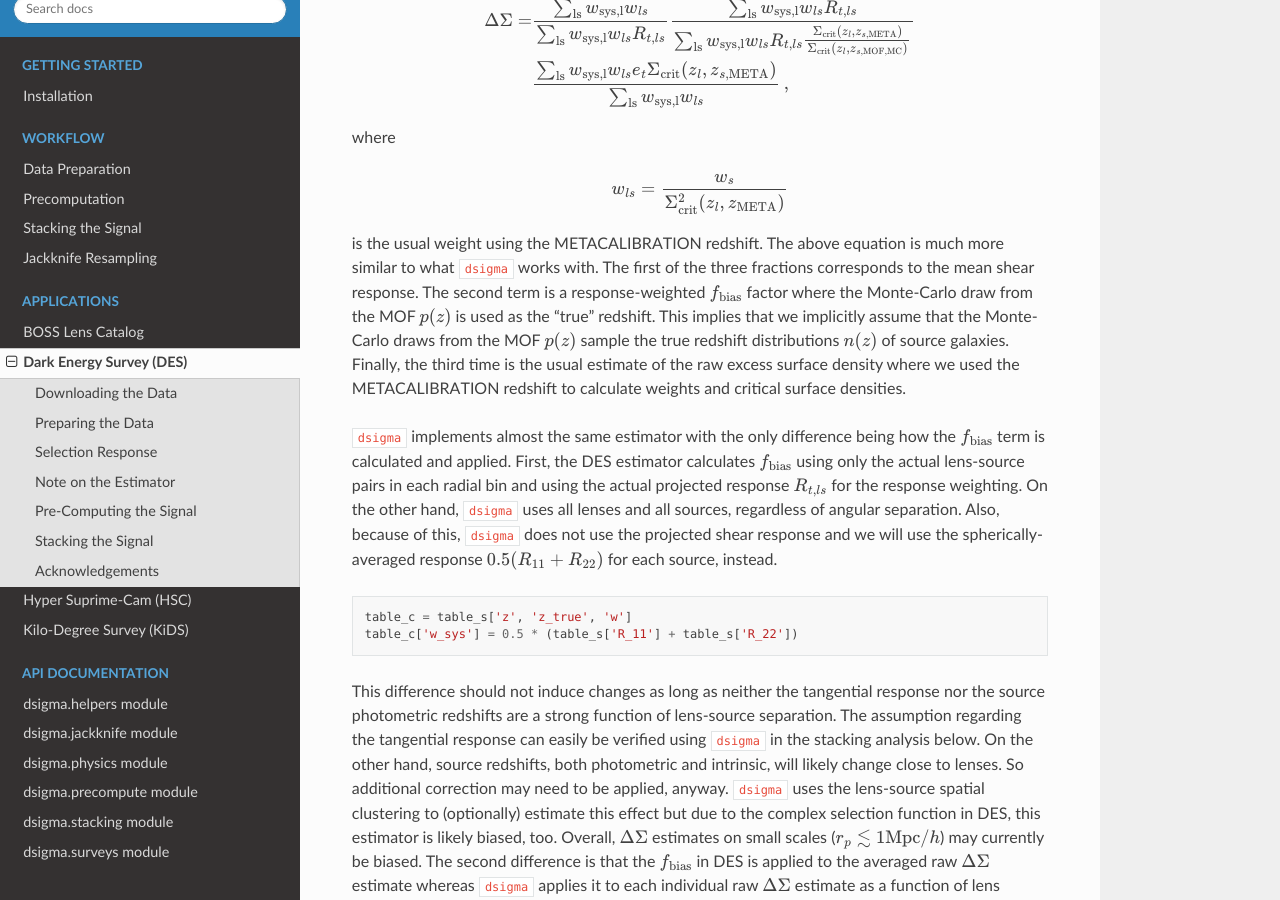
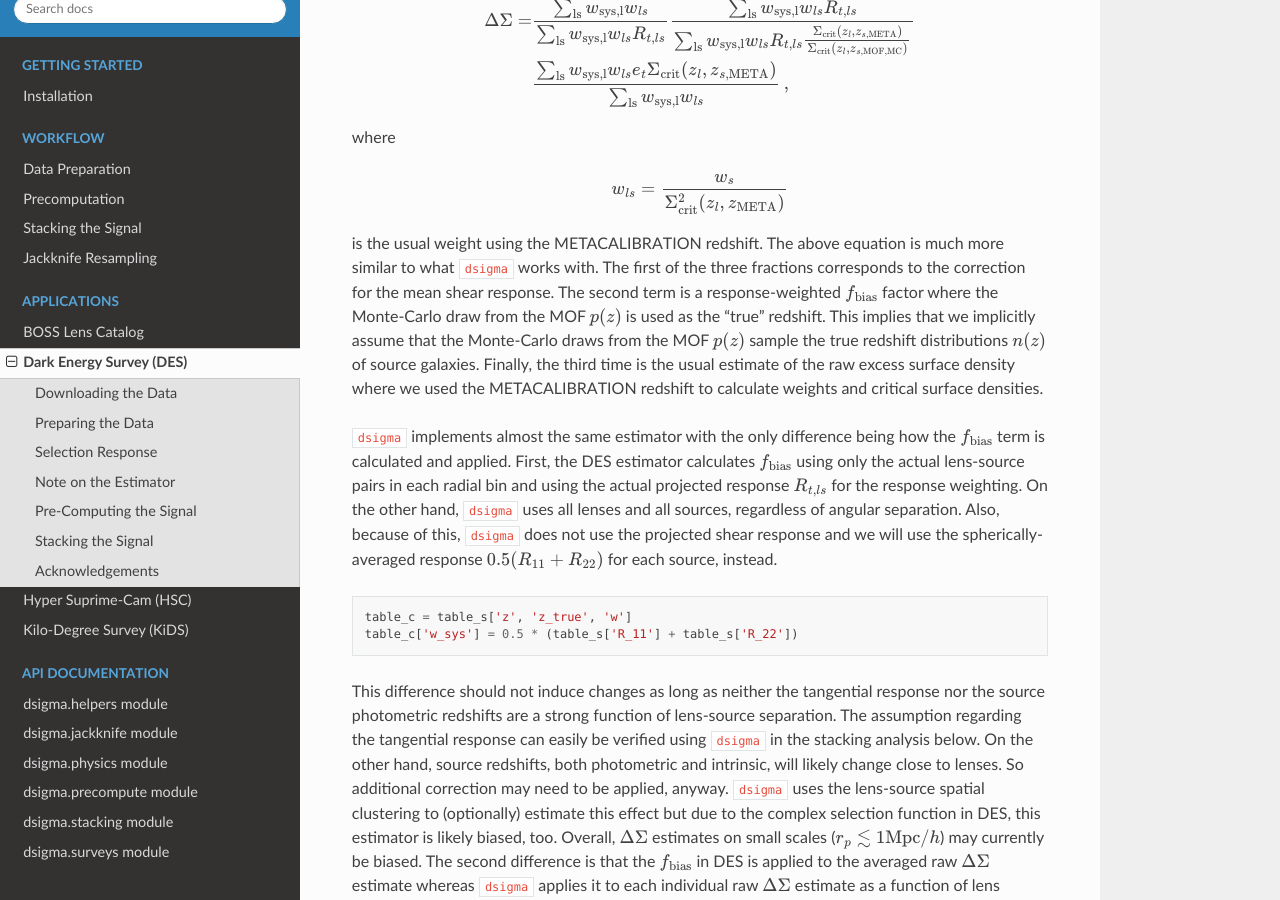
Before and after one commit to johannesulf/dsigma, a Sphinx documentation site: the page built from docs/application_des.rst, in a window 1280 px wide and 900 px high, scrolled down 2313 px. Built offline with Sphinx 7.4.7 and the Read the Docs theme 2.0.0, drawn with Linux system fonts in a browser that asks for light colours.

Commit message:
fixed more typos

```diff
--- a/docs/application_des.rst
+++ b/docs/application_des.rst
@@ -151,14 +151,14 @@
 
 is the usual weight using the METACALIBRATION redshift. The above equation is
 much more similar to what :code:`dsigma` works with. The first of the three
-fractions corresponds to the mean shear response. The second term is a
-response-weighted :math:`f_{\rm bias}` factor where the Monte-Carlo draw from
-the MOF :math:`p(z)` is used as the "true" redshift. This implies that we
-implicitly assume that the Monte-Carlo draws from the MOF :math:`p(z)` sample
-the true redshift distributions :math:`n(z)` of source galaxies. Finally, the
-third time is the usual estimate of the raw excess surface density where we
-used the METACALIBRATION redshift to calculate weights and critical surface
-densities.
+fractions corresponds to the correction for the mean shear response. The second
+term is a response-weighted :math:`f_{\rm bias}` factor where the Monte-Carlo
+draw from the MOF :math:`p(z)` is used as the "true" redshift. This implies
+that we implicitly assume that the Monte-Carlo draws from the MOF :math:`p(z)`
+sample the true redshift distributions :math:`n(z)` of source galaxies.
+Finally, the third time is the usual estimate of the raw excess surface density
+where we used the METACALIBRATION redshift to calculate weights and critical
+surface densities.
 
 :code:`dsigma` implements almost the same estimator with the only difference
 being how the :math:`f_{\rm bias}` term is calculated and applied. First, the
```
